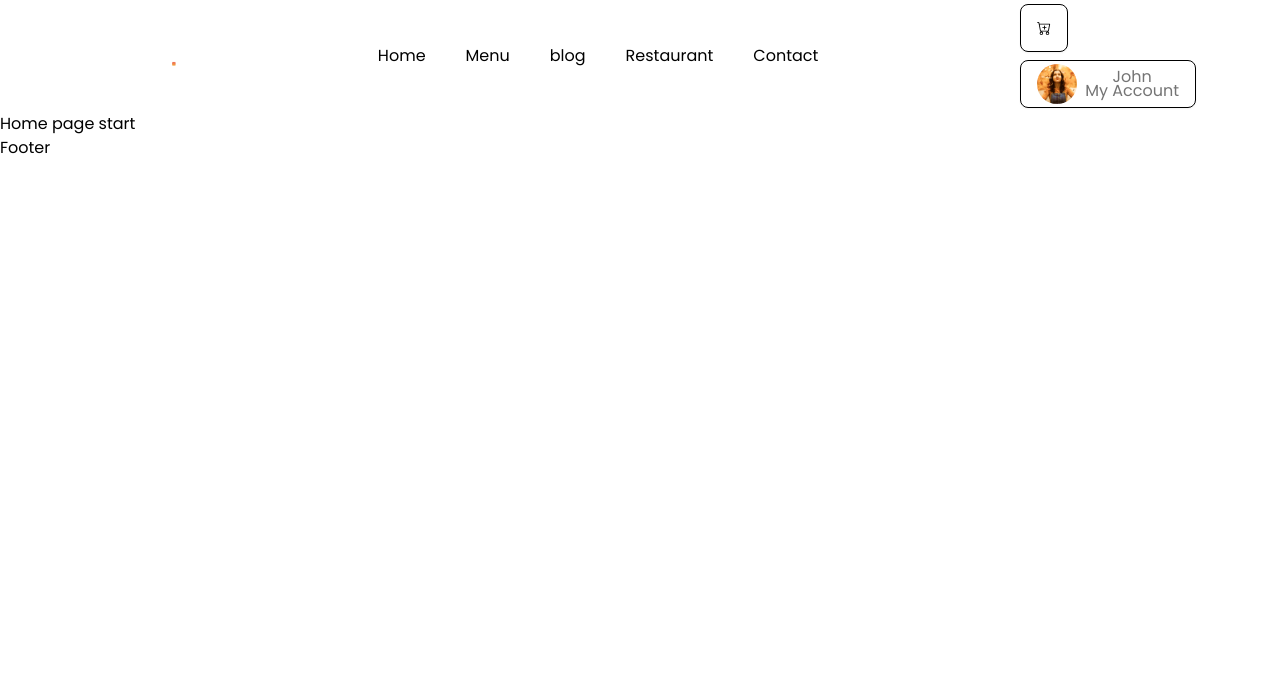
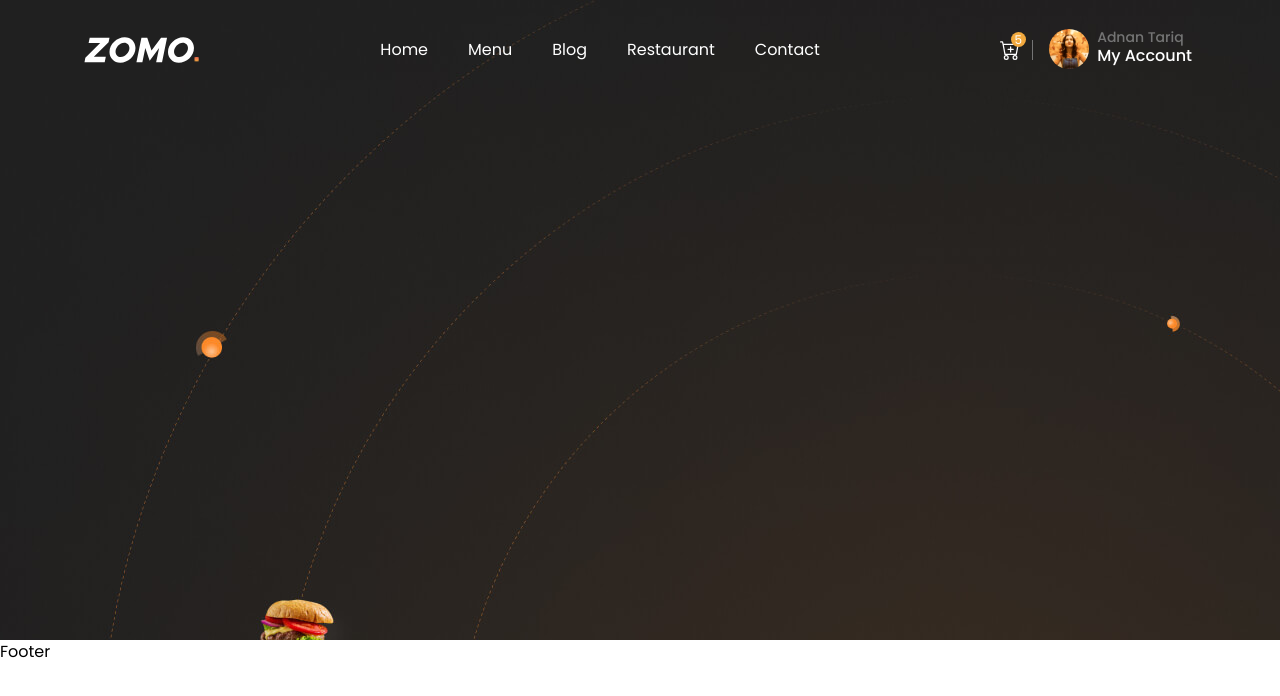
Before and after one commit to adnanDevelop/foodApp, a React (Vite) app in the folder frontend/: page / in a window 1280 px wide. Shown: the top 696 px of the page. Built offline with nearby package versions, Linux system fonts and the light colour scheme; sample sign-in values are in the browser's storage.

Commit message:
completed navbar

```diff
--- a/frontend/src/components/global/Navbar.jsx
+++ b/frontend/src/components/global/Navbar.jsx
@@ -1,9 +1,15 @@
+import { useState } from "react";
 import { Link } from "react-router-dom";
 
 // Icons
 import { BsCartPlus } from "react-icons/bs";
+import { IoExitOutline } from "react-icons/io5";
+import { GrClose } from "react-icons/gr";
 
 const Navbar = () => {
+  const [open, setOpen] = useState(false);
+  const [sideBar, showSideBar] = useState(false);
+
   const links = [
     { path: "/", name: "Home" },
     { path: "/menu", name: "Menu" },
@@ -12,15 +18,21 @@ const Navbar = () => {
     { path: "/contact", name: "Contact" },
   ];
 
+  const openSideBar = () => {
+    setOpen(!open);
+    showSideBar(!sideBar);
+  };
+
   return (
-    <div className="custom_width">
+    <div className="realative">
       {/* Lg navbar */}
-      <div className="flex items-center justify-between w-full ">
+      <div className="absolute top-0 left-[50%] translate-x-[-50%] w-full mx-auto custom_width lg:block hidden">
+        <div className="flex items-center justify-between w-full h-[100px]">
           {/* Logo */}
           <div>
             <img
               src="/image/logo.svg"
-            className="w-[100px] object-cover"
+              className="w-[120px] object-cover"
               alt=""
             />
           </div>
@@ -28,15 +40,27 @@ const Navbar = () => {
           <ul className="flex items-center justify-center list-none gap-x-10">
             {links.map((link) => (
               <li key={link.path}>
-              <Link to={link.path}>{link.name}</Link>
+                <Link
+                  to={link.path}
+                  className="text-white capitalize transitions hover:text-yellow"
+                >
+                  {link.name}
+                </Link>
               </li>
             ))}
           </ul>
           {/* Right section */}
-        <div>
+          <div className="flex items-center gap-x-2">
             {/* Cart section */}
             <div className="rounded-md dropdown dropdown-bottom dropdown-end ">
-            <div tabIndex={0} role="button" className="m-1 btn">
+              <div
+                tabIndex={0}
+                role="button"
+                className="relative m-1 text-xl text-white border-r pe-3 border-r-content-color"
+              >
+                <p className=" w-[15px] h-[15px] flex items-center justify-center text-xs leading-none text-white rounded-full cart_item bg-yellow absolute top-[-0.5rem] right-[0.4rem]">
+                  5
+                </p>
                 <BsCartPlus />
               </div>
               <ul
@@ -58,21 +82,229 @@ const Navbar = () => {
             {/* User Profile */}
             <div>
               <div className="rounded-md dropdown dropdown-bottom dropdown-end ">
-              <div tabIndex={0} role="button" className="m-1 btn">
+                <div
+                  tabIndex={0}
+                  role="button"
+                  className="flex items-center m-1 gap-x-2 "
+                >
                   <img
                     src="/image/avator.png"
                     className="w-[40px] h-[40px] object-cover rounded-full"
                     alt=""
                   />
                   <div>
-                  <p>John</p>
-                  <p>My Account</p>
+                    <p className="text-sm font-medium leading-none text-content-color">
+                      Adnan Tariq
+                    </p>
+                    <p className="text-base font-medium text-white">
+                      My Account
+                    </p>
                   </div>
                 </div>
                 <ul
                   tabIndex={0}
-                className="dropdown-content menu bg-base-100 rounded-xl p-4 z-[1] w-[250px]  shadow"
-              ></ul>
+                  className="dropdown-content menu bg-base-100 rounded-xl p-4 z-[1] w-[200px]  shadow"
+                >
+                  <li>
+                    <Link className="p-0 pb-2 font-medium text-content-color transitions hover:text-yellow focus:text-yellow">
+                      Saved Address
+                    </Link>
+                  </li>
+                  <li>
+                    <Link className="p-0 pb-2 font-medium text-content-color transitions hover:text-yellow focus:text-yellow">
+                      Profile
+                    </Link>
+                  </li>
+                  <li>
+                    <Link className="p-0 pb-2 font-medium text-content-color transitions hover:text-yellow focus:text-yellow">
+                      My Orders
+                    </Link>
+                  </li>
+                  <li>
+                    <Link className="p-0 pb-2 font-medium text-content-color transitions hover:text-yellow focus:text-yellow">
+                      Setting
+                    </Link>
+                  </li>
+                  <li>
+                    <Link className="p-0 pb-2 font-medium text-content-color transitions hover:text-yellow focus:text-yellow">
+                      Saved Cards
+                    </Link>
+                  </li>
+                  <Link
+                    to="/"
+                    className="flex items-center pt-2 font-medium border-t text-yellow border-t-light-white gap-x-1"
+                  >
+                    <IoExitOutline className="text-lg" /> Logout
+                  </Link>
+                </ul>
+              </div>
+            </div>
+          </div>
+        </div>
+      </div>
+
+      {/* Mobile Screen navbar */}
+      <div className="w-full mx-auto custom_width absolute block lg:hidden left-[50%] translate-x-[-50%] z-[1]">
+        <div className="flex items-center justify-between custom_width h-[60px]">
+          {/* Logo */}
+          <div className="flex items-center gap-x-3">
+            {/* Animated hamburger */}
+            <div className="lg:hidden">
+              <button
+                type="button"
+                className="hamburger flex flex-col md:gap-y-[6px] gap-y-[5px]"
+                onClick={openSideBar}
+              >
+                <span
+                  className={`md:w-[25px] w-[20px] h-[2px] bg-white rounded-full transform transition duration-500 ease-in-out ${
+                    open
+                      ? "rotate-45 md:translate-y-[0.5rem] translate-y-[0.6rem]"
+                      : ""
+                  }`}
+                ></span>
+                <span
+                  className={`md:w-[25px] w-[20px] h-[2px] bg-white rounded-full transform transition duration-500 ease-in-out ${
+                    open ? " opacity-0" : ""
+                  }`}
+                ></span>
+                <span
+                  className={`md:w-[25px] w-[20px] h-[2px] bg-white rounded-full transform transition duration-500 ease-in-out ${
+                    open
+                      ? " -rotate-45 md:translate-y-[-.6rem] translate-y-[-.45rem]"
+                      : ""
+                  }`}
+                ></span>
+              </button>
+            </div>
+            <img
+              src="/image/logo.svg"
+              className="w-[100px] object-cover"
+              alt=""
+            />
+          </div>
+          {/* Link */}
+          <div
+            className={`fixed w-[250px] h-screen bg-black top-0 transitions ${
+              sideBar ? " left-[0%]" : "left-[-200%]"
+            } `}
+          >
+            {/* Nav links */}
+            <div className="p-[20px]">
+              <div className="flex items-center justify-between menu_header">
+                <div className="logo">
+                  <Link to="/">
+                    <img
+                      src="/image/logo.svg"
+                      alt=""
+                      className="inline-block w-[100px] object-cover"
+                      onClick={() => {
+                        showSideBar(false);
+                        setOpen(false);
+                      }}
+                      loading="lazy"
+                    />
+                  </Link>
+                </div>
+                <button
+                  className="close_btn text-[16px] text-white p-2 border-2  border-white rounded-md transition duration-300 hover:border-white hover:text-white "
+                  onClick={() => {
+                    showSideBar(false);
+                    setOpen(false);
+                  }}
+                >
+                  <GrClose />
+                </button>
+              </div>
+              <ul className="flex flex-col items-start list-none gap-y-6 mt-[50px]">
+                {links.map((link) => (
+                  <li key={link.path}>
+                    <Link
+                      to={link.path}
+                      className="text-white capitalize transitions hover:text-yellow"
+                      onClick={() => {
+                        showSideBar(false);
+                        setOpen(false);
+                      }}
+                    >
+                      {link.name}
+                    </Link>
+                  </li>
+                ))}
+              </ul>
+            </div>
+          </div>
+          {/* Right section */}
+          <div className="flex items-center gap-x-2">
+            {/* Cart section */}
+            <div className="rounded-md dropdown dropdown-bottom dropdown-end ">
+              <Link
+                to="/cart"
+                tabIndex={0}
+                role="button"
+                className="block m-1 text-xl text-white border-r pe-3 border-r-content-color"
+              >
+                <BsCartPlus />
+              </Link>
+            </div>
+            {/* User Profile */}
+            <div>
+              <div className="rounded-md dropdown dropdown-bottom dropdown-end ">
+                <div
+                  tabIndex={0}
+                  role="button"
+                  className="flex items-center m-1 gap-x-2 "
+                >
+                  <img
+                    src="/image/avator.png"
+                    className="w-[40px] h-[40px] object-cover rounded-full"
+                    alt=""
+                  />
+                  <div className="hidden md:block">
+                    <p className="text-sm font-medium leading-none text-content-color">
+                      Adnan Tariq
+                    </p>
+                    <p className="text-base font-medium text-white">
+                      My Account
+                    </p>
+                  </div>
+                </div>
+                <ul
+                  tabIndex={0}
+                  className="dropdown-content menu bg-base-100 rounded-xl p-4 z-[1] w-[200px]  shadow hidden md:block"
+                >
+                  <li>
+                    <Link className="p-0 pb-2 font-medium text-content-color transitions hover:text-yellow focus:text-yellow">
+                      Saved Address
+                    </Link>
+                  </li>
+                  <li>
+                    <Link className="p-0 pb-2 font-medium text-content-color transitions hover:text-yellow focus:text-yellow">
+                      Profile
+                    </Link>
+                  </li>
+                  <li>
+                    <Link className="p-0 pb-2 font-medium text-content-color transitions hover:text-yellow focus:text-yellow">
+                      My Orders
+                    </Link>
+                  </li>
+                  <li>
+                    <Link className="p-0 pb-2 font-medium text-content-color transitions hover:text-yellow focus:text-yellow">
+                      Setting
+                    </Link>
+                  </li>
+                  <li>
+                    <Link className="p-0 pb-2 font-medium text-content-color transitions hover:text-yellow focus:text-yellow">
+                      Saved Cards
+                    </Link>
+                  </li>
+                  <Link
+                    to="/"
+                    className="flex items-center pt-2 font-medium border-t text-yellow border-t-light-white gap-x-1"
+                  >
+                    <IoExitOutline className="text-lg" /> Logout
+                  </Link>
+                </ul>
+              </div>
             </div>
           </div>
         </div>
--- a/frontend/src/index.css
+++ b/frontend/src/index.css
@@ -40,7 +40,7 @@
     }
 
     .custom_width {
-        @apply 2xl:max-w-[1320px] xl:max-w-[1120px] lg:max-w-[990px] sm:max-w-[600px] mx-auto;
+        @apply 2xl:max-w-[1320px] xl:max-w-[1120px] lg:max-w-[990px] md:max-w-[678px] mx-auto sm:max-w-[600px] sm:px-1 px-[15px];
     }
 
     .btn-primary {
--- a/frontend/src/modules/home/Home.jsx
+++ b/frontend/src/modules/home/Home.jsx
@@ -1,5 +1,11 @@
+import Hero from "./component/Hero";
+
 const Home = () => {
-  return <div>Home page start</div>;
+  return (
+    <>
+      <Hero />
+    </>
+  );
 };
 
 export default Home;
--- /dev/null
+++ b/frontend/src/modules/home/component/Hero.jsx
@@ -0,0 +1,10 @@
+function Hero() {
+  return (
+    <main className="bg-[url('/image/home-bg.jpg')] h-[80vh] w-full">
+      <section></section>
+      <section></section>
+    </main>
+  );
+}
+
+export default Hero;
```
Lines whose indentation alone changed are shown as unchanged.
